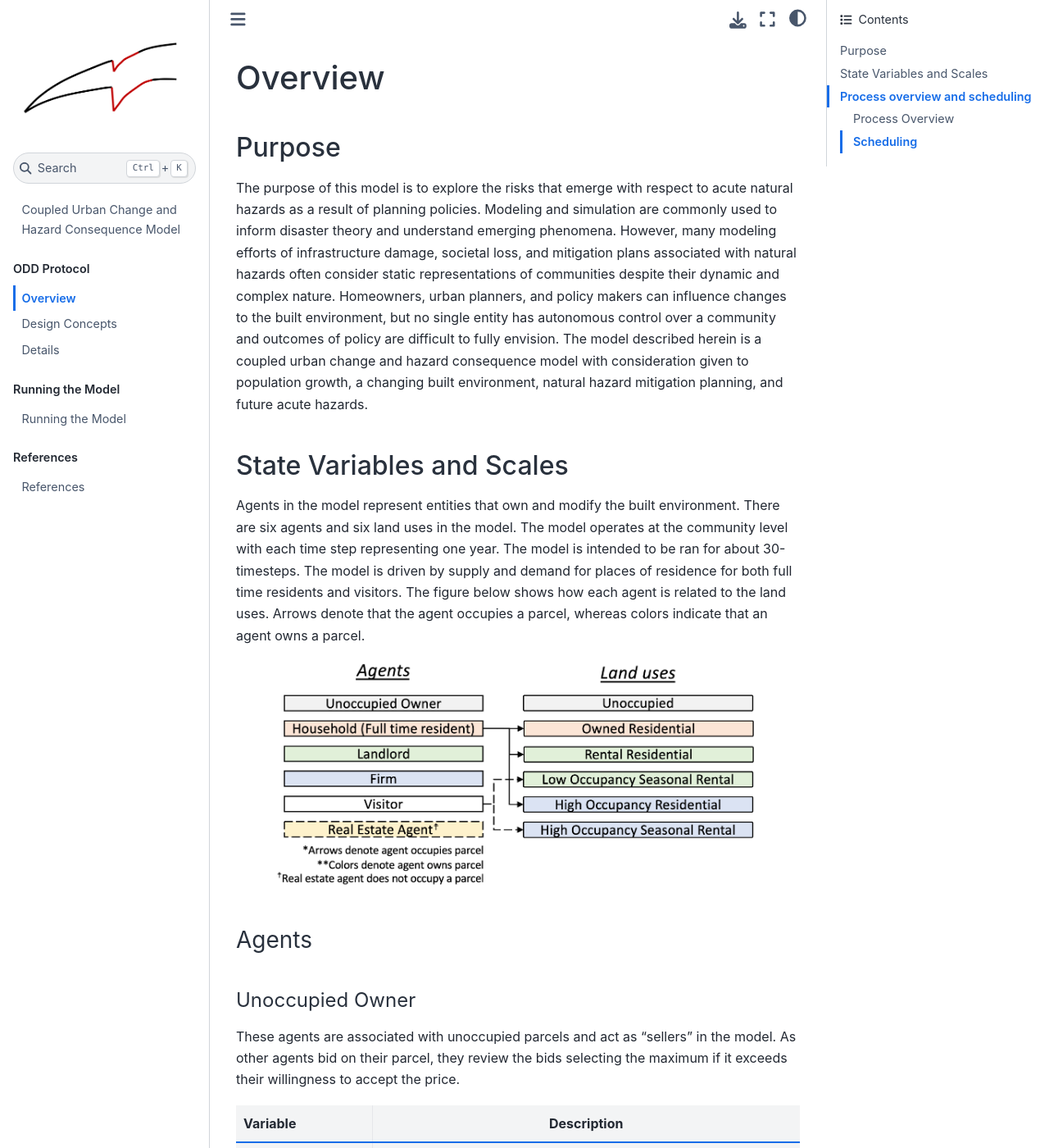
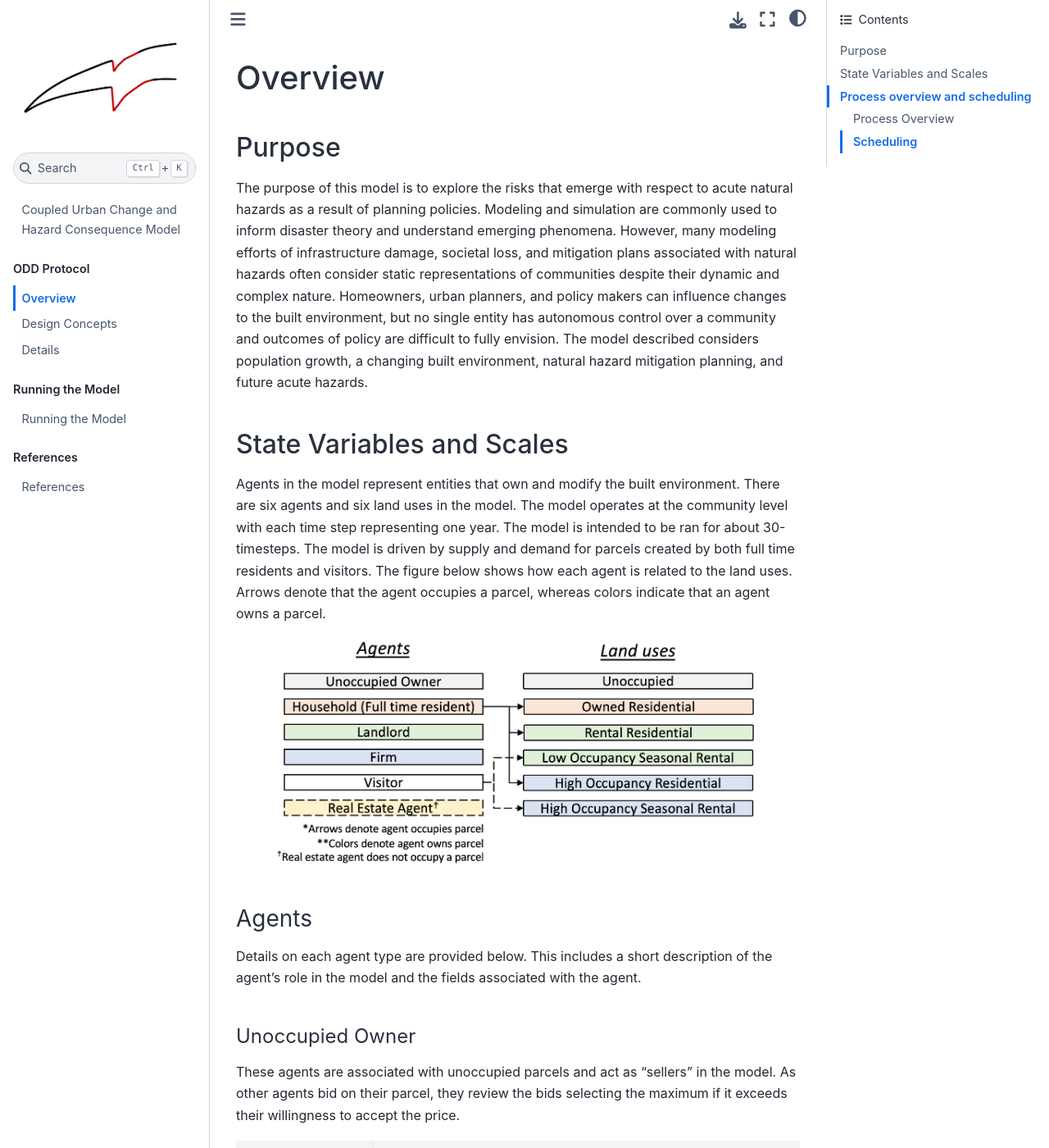
Before and after one commit to 22dylan/LandMarket-HazardConsequence, a Jupyter Book: the page built from book/Overview.md, in a window 1280 px wide and 1400 px high. Shown: the whole window at 82% size. Built offline with Jupyter Book 1.0.4 settings and Sphinx 7.4.7 and the Sphinx Book theme 1.1.4, drawn with Linux system fonts in a browser that asks for light colours; some of the changed text lies outside the part shown.

Commit message:
updating book

````diff
--- a/book/Overview.md
+++ b/book/Overview.md
@@ -1,10 +1,10 @@
 # Overview
 ## Purpose
-The purpose of this model is to explore the risks that emerge with respect to acute natural hazards as a result of planning policies. Modeling and simulation are commonly used to inform disaster theory and understand emerging phenomena. However, many modeling efforts of infrastructure damage, societal loss, and mitigation plans associated with natural hazards often consider static representations of communities despite their dynamic and complex nature. Homeowners, urban planners, and policy makers can influence changes to the built environment, but no single entity has autonomous control over a community and outcomes of policy are difficult to fully envision. The model described herein is a coupled urban change and hazard consequence model with consideration given to population growth, a changing built environment, natural hazard mitigation planning, and future acute hazards.
+The purpose of this model is to explore the risks that emerge with respect to acute natural hazards as a result of planning policies. Modeling and simulation are commonly used to inform disaster theory and understand emerging phenomena. However, many modeling efforts of infrastructure damage, societal loss, and mitigation plans associated with natural hazards often consider static representations of communities despite their dynamic and complex nature. Homeowners, urban planners, and policy makers can influence changes to the built environment, but no single entity has autonomous control over a community and outcomes of policy are difficult to fully envision. The model described considers population growth, a changing built environment, natural hazard mitigation planning, and future acute hazards.
 
 ## State Variables and Scales
 
-Agents in the model represent entities that own and modify the built environment. There are six agents and six land uses in the model. The model operates at the community level with each time step representing one year. The model is intended to be ran for about 30-timesteps. The model is driven by supply and demand for places of residence for both full time residents and visitors. The figure below shows how each agent is related to the land uses. Arrows denote that the agent occupies a parcel, whereas colors indicate that an agent owns a parcel.
+Agents in the model represent entities that own and modify the built environment. There are six agents and six land uses in the model. The model operates at the community level with each time step representing one year. The model is intended to be ran for about 30-timesteps. The model is driven by supply and demand for parcels created by both full time residents and visitors. The figure below shows how each agent is related to the land uses. Arrows denote that the agent occupies a parcel, whereas colors indicate that an agent owns a parcel.
 
  ```{image} /images/AgentsLanduse_noComm.png
 :width: 600px
@@ -13,10 +13,12 @@
 
 
 ### Agents
+Details on each agent type are provided below. This includes a short description of the agent's role in the model and the fields associated with the agent.
+
 #### Unoccupied Owner
 These agents are associated with unoccupied parcels and act as “sellers” in the model. As other agents bid on their parcel, they review the bids selecting the maximum if it exceeds their willingness to accept the price.
 
-| Variable      | Description |
+| Field      | Description |
 | :---        	|    :----:   |
 | id      		| Unique identifying number for agent |
 | pos   		| Position in model space; string that is either the unique id of a parcel or “none” indicating the agent is not associated with a parcel |
@@ -29,9 +31,9 @@
 
 
 #### Household
-These agents are associated with full-time residents. They either reside in a parcel or are searching for a place to live. They can either own an “owned residential” property (i.e.., a single-family home), or reside in a rental or high occupancy residential property (i.e., a rental home or apartment respectively). The number of people associated with newly added household agents are randomly drawn from a Gamma distribution. A household will randomly gain or lose one person following a Poisson process. A single age is randomly assigned to represent the head of the household following a Gamma distribution and increasing at each time step. Once the head of the household turns 80 years of age, the agent is removed and their place of residence becomes vacant.
+These agents are associated with full-time residents. They either reside in a parcel or are searching for a place to live. They can either own an “owned residential” property (i.e., a single-family home), or reside in a rental or high occupancy residential property (i.e., a rental home or apartment respectively). The number of people associated with newly added household agents are randomly drawn from a Gamma distribution. A household will randomly gain or lose one person following a Poisson process. A single age is randomly assigned to represent the head of the household following a Gamma distribution and increasing at each time step. Once the head of the household turns 80 years of age, the agent is removed and their place of residence becomes vacant.
 
-| Variable 	| Description 	|
+| Field 	| Description 	|
 | :---		| :----			|
 | id 		| Unique identifying number for agent |
 | pos 		| Position in model space; string that is either the unique id of a parcel or “none” indicating the agent is not associated with a parcel |
@@ -61,7 +63,7 @@
 #### Landlord
 These agents own parcels and rent them to household agents as “rental residential” or to visitor agents as “low occupancy seasonal rentals” (i.e., vacation homes). At any point in the simulation, landlord agents can choose to switch between these two land uses based on a net utility gain. Like household agents, landlord agents are removed from the model when they turn 80 and their property becomes vacant. Landlord agents do not reside in parcels.
 
-| Variable | Description |
+| Field | Description |
 | :------	| :--------	|
 | id | Unique identifying number for agent |
 | pos | Position in model space; string that is either the unique id of a parcel or “none” indicating the agent is not associated with a parcel |
@@ -89,7 +91,7 @@
 #### Firm
 These agents purchase properties for development as either “high occupancy rental” (i.e., apartments) or “high occupancy seasonal rental” (i.e., hotels). Firm agents cannot switch between these land uses during the simulation. After a parcel is developed into one of these land uses, it remains as such for the remainder of the simulation. Firm agents do not age and are not removed from the model at any point. Firm agents do not reside in a parcels.
 
-| Variable | Description |
+| Field | Description |
 | :------	| :--------	|
 | id | Unique identifying number for agent |
 | pos | Position in model space; string that is either the unique id of a parcel or “none” indicating the agent is not associated with a parcel |
@@ -118,7 +120,7 @@
 #### Visitor
 These agents represent a transient seasonal visitor or portion of the tourist population and temporarily reside in either “low occupancy seasonal rental” (i.e., vacation homes) or “high occupancy seasonal rental” properties (i.e., hotels). The number of people associated with a visitor agent is sampled from a Gamma distribution. At the start of each time step, all visitors in the model are removed and new visitor agents are reassigned to vacant low occupancy or high occupancy seasonal rental parcels.
 
-| Variable | Description |
+| Field | Description |
 | :------	| :--------	|
 | id | Unique identifying number for agent |
 | pos | Position in model space; string that is either the unique id of a parcel or “none” indicating the agent is not associated with a parcel |
@@ -141,7 +143,7 @@
 #### Real estate
 This agent sets the market value of every parcel throughout the simulation. This market value is used to inform both the unoccupied owner agents’ willingness to accept price and the cost of structural retrofits. The market value of a parcel is based on a user-defined base price of land, the maximum expected utility that either household or visitor agents will get from the parcel, and the overall demand for parcels. The Real Estate Agent is not associated with any parcel.
 
-| Variable | Description |
+| Field | Description |
 | :------	| :--------	|
 | id | Unique identifying number for agent |
 | pos | Position in model space; string that is either the unique id of a parcel or “none” indicating the agent is not associated with a parcel |
@@ -151,7 +153,7 @@
 
 ### Land Uses
 
-The six land uses are in the table below
+The six land uses and a short description are provided in the table below.
 
 | Land use | Description |
 | :------	| :--------	|
@@ -178,8 +180,8 @@
 ### Scheduling
 
 Each time steps in the model represent one year and consists of the following processes:
-* *Population Growth (PopulationGrowth!)*: The number of household, visitor, landlord, and firm agents that are searching for parcels are updated. These agents are added to the general model space (i.e., not associated with a parcel) based on a user defined constant number of agents searching for parcels. The model updates parcel and agent counts after this step.
-* *All Agents Step (AllAgentsStep!)*: All agents take an individual step. Stepping is ordered based on ID (not randomized) and the agents do not interact with each other during this step. This step is used to age agents (Household and Landlord agents), model the number of people in a household (if applicable; Household agents), check to switch land use (Landlord agent) and update land prices (Real Estate agent).
-* *Simulate Visitor Market Step (SimulateVisitorMarketStep!)*: This step identifies all properties that can host visitors and simulates visitor agents being assigned to parcels for the iteration. The order of visitor agents in this market are randomized for each time step. Visitor agents search for parcels that meet their preferences. This market is first-come-first-served in that visitor agents are not bidding against each other but occupy the parcel that is available and meet’s their preferences. The model updates parcel and agent counts after this step.
-* *Simulate Market Step (SimulateMarketStep!)*: This step simulates the land market for agents looking to purchase properties (Household, Landlord, and Firm). The order of these agents are randomized. Buyers formulate bids based on utility and budget. Sellers (unoccupied owner agents) receive the bids and select the one that is the highest. IF the bid price is larger than the unoccupied owner’s WTA price, the successful bidder become the new owner of the parcel. The land use is then updated based on the owner.
-* *Population Out Migration (PopulationOutMigration!)*: This step is used to represent out-migration from the community. If the number of full-time residents or visitors are larger than the input population trajectories, then out migration occurs. This constrains the population to the input population trajectories. The model updates parcel and agent counts after this step.
+* *Population Growth ([PopulationGrowth!](https://github.com/22dylan/UrbanChange-HazardConsequence/blob/main/model/ABM_Backend/MyModel.jl))*: The number of household, visitor, landlord, and firm agents that are searching for parcels are updated. These agents are added to the general model space (i.e., not associated with a parcel) based on a user defined constant number of agents searching for parcels. The model updates parcel and agent counts after this step.
+* *All Agents Step ([AllAgentsStep!](https://github.com/22dylan/UrbanChange-HazardConsequence/blob/main/model/ABM_Backend/MyModel.jl))*: All agents take an individual step. Stepping is ordered based on ID (not randomized) and the agents do not interact with each other during this step. This step is used to age agents (Household and Landlord agents), model the number of people in a household (if applicable; Household agents), check to switch land use (Landlord agent) and update land prices (Real Estate agent).
+* *Simulate Visitor Market Step ([SimulateVisitorMarketStep!](https://github.com/22dylan/UrbanChange-HazardConsequence/blob/main/model/ABM_Backend/MyModel.jl))*: This step identifies all properties that can host visitors and simulates visitor agents being assigned to parcels for the iteration. The order of visitor agents in this market are randomized for each time step. Visitor agents search for parcels that meet their preferences. This market is first-come-first-served in that visitor agents are not bidding against each other but occupy the parcel that is available and meet’s their preferences. The model updates parcel and agent counts after this step.
+* *Simulate Market Step ([SimulateMarketStep!](https://github.com/22dylan/UrbanChange-HazardConsequence/blob/main/model/ABM_Backend/MyModel.jl))*: This step simulates the land market for agents looking to purchase properties (Household, Landlord, and Firm). The order of these agents are randomized. Buyers formulate bids based on utility and budget. Sellers (unoccupied owner agents) receive the bids and select the one that is the highest. IF the bid price is larger than the unoccupied owner’s WTA price, the successful bidder become the new owner of the parcel. The land use is then updated based on the owner.
+* *Population Out Migration ([PopulationOutMigration!](https://github.com/22dylan/UrbanChange-HazardConsequence/blob/main/model/ABM_Backend/MyModel.jl))*: This step is used to represent out-migration from the community. If the number of full-time residents or visitors are larger than the input population trajectories, then out migration occurs. This constrains the population to the input population trajectories. The model updates parcel and agent counts after this step.
````
Also changed, not shown: other parts of book/Overview.md (+1 -1 lines), README.md (+1 -1 lines), book/intro.md (+2 -2 lines), book/Details.md (line endings or trailing spaces), book/images/Flowchart4.png, 10 other files.
